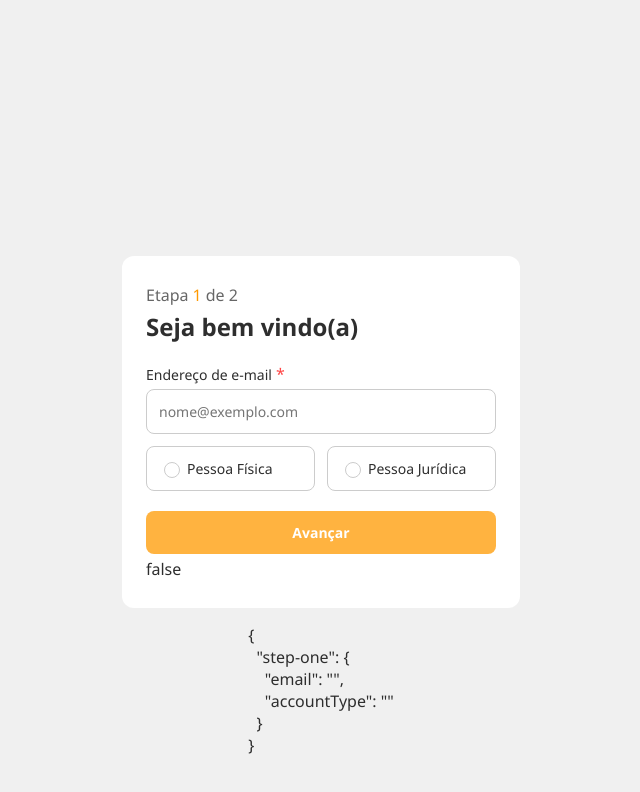
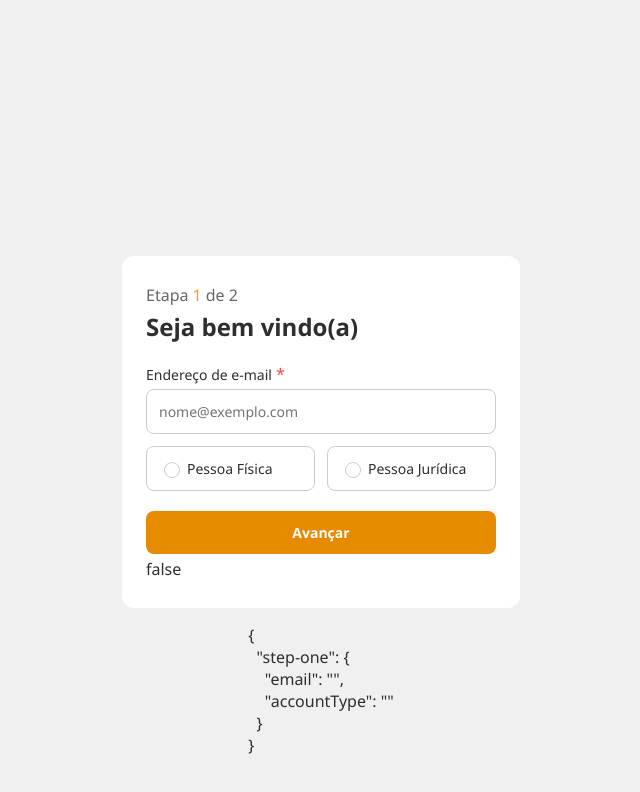
Before and after one commit to johnn1sbo3s/mercado-bitcoin-case, a Vue app: page / in a window 1280 px wide. In both pictures the pointer is over the button "Avançar". Shown: the top 792 px of the page, without its empty margins (319-959 px from the left). Built offline with nearby package versions, Linux system fonts and the light colour scheme.

Commit message:
adiciona hover ao botão

```diff
--- a/src/js/core/components/FormButton.vue
+++ b/src/js/core/components/FormButton.vue
@@ -62,6 +62,11 @@ function handleClick() {
     background: var(--color-primary);
     color: white;
 
+    &:hover {
+      background: var(--color-primary-dark);
+      color: white;
+    }
+
     &--secondary {
       @extend .form-button;
       background: white;
```
